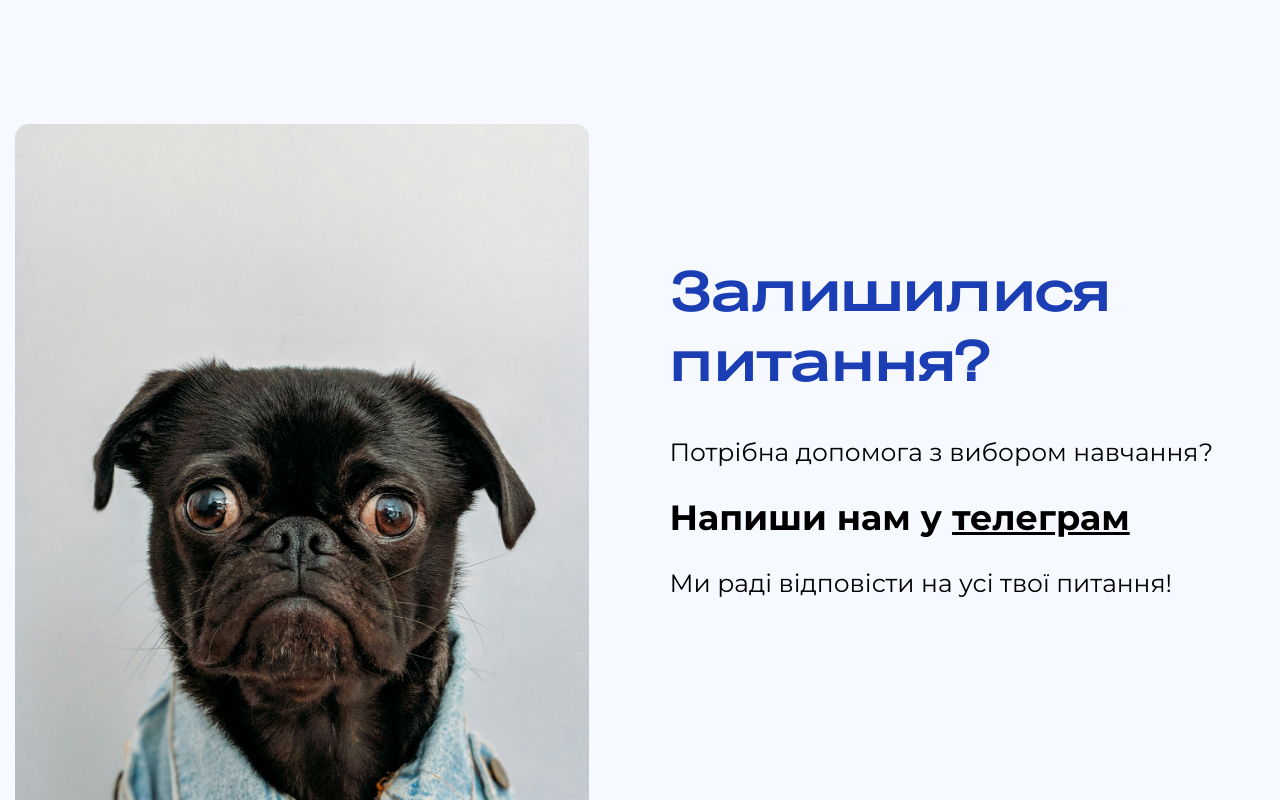
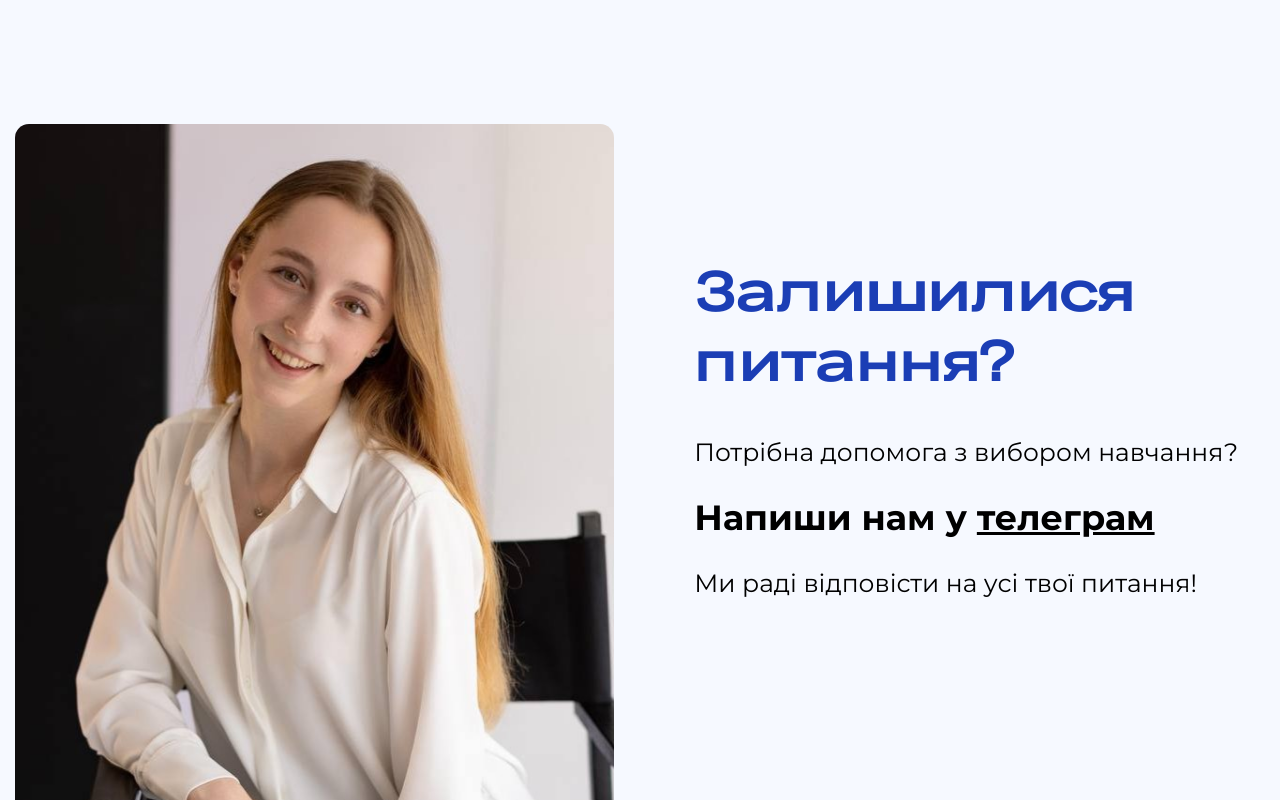
Before and after one commit to Vladarchuk124/LockInSchool, a React (Create React App) app: page / in a window 1280 px wide. Shown: the part 6700-7500 px from the top of the page. Built offline with nearby package versions, Linux system fonts and the light colour scheme.

Commit message:
fix(AskQuestion): change image source

```diff
--- a/src/components/AskQuestion/AskQuestion.jsx
+++ b/src/components/AskQuestion/AskQuestion.jsx
@@ -1,7 +1,6 @@
 import { useMediaQuery } from 'react-responsive';
 
 function AskQuestion () {
-    const isTabletWidth = useMediaQuery({ maxWidth: 1350});
     const isMobileWidth = useMediaQuery({ maxWidth: 1240});
 
     const imgStyle = {
@@ -13,8 +12,8 @@ function AskQuestion () {
 
 
     return (
-        <div style={{display: "flex", justifyContent: "center", gap: isTabletWidth? "80px" : "150px", minHeight: "100dvh"}}>
-            <img src="./dog.jpg" alt="dogImage" style={imgStyle}/>
+        <div style={{display: "flex", justifyContent: "center", gap: "80px", minHeight: "100dvh"}}>
+            <img src="LockInSchool/questionPageImage.jpg" alt="questionImage" style={imgStyle}/>
             <div style={{marginTop: "100px", textAlign: isMobileWidth? "center" : ""}}>
                 <h1 style={{color: "#1b3eb5", fontSize: "55px"}}>Залишилися питання?</h1>
                 <p style={{fontSize: "25px"}}>Потрібна допомога з вибором навчання?</p>
```
Also changed, not shown: public/questionPageImage.jpg (added).
